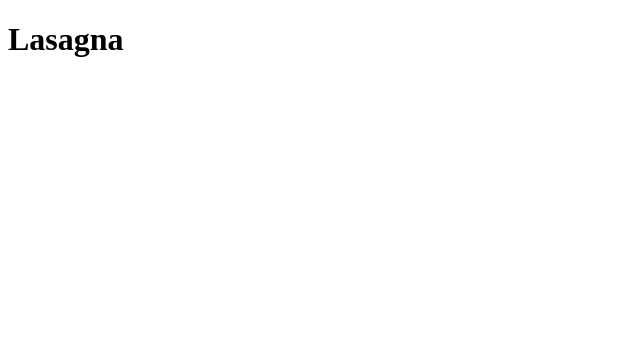
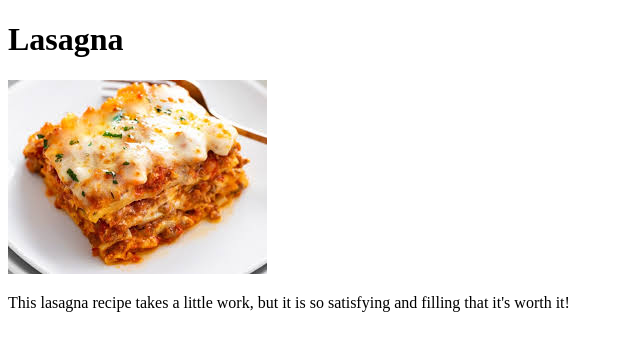
Before and after one commit to tinatams/odin-recipes, a plain HTML site: page recipes/lasagna.html in a window 1280 px wide. Shown: the whole page, without its empty margins (0-640 px from the left). Drawn offline with Linux system fonts and the light colour scheme.

Commit message:
Fixed bug that didnt allow hyperlink from index to lasagna to work
updated lasagna.html page

```diff
--- a/recipes/lasagna.html
+++ b/recipes/lasagna.html
@@ -8,5 +8,9 @@
 
     <body>
         <h1>Lasagna</h1>
+        <img src="../images/lasagna.jpg">
+        <p>This lasagna recipe takes a little work, but it is so satisfying and filling that it's worth it!</p>
+
+
     </body>
 </html>
```
Also changed, not shown: index.html (+1 -1 lines), images/lasagna.jpg (added).
